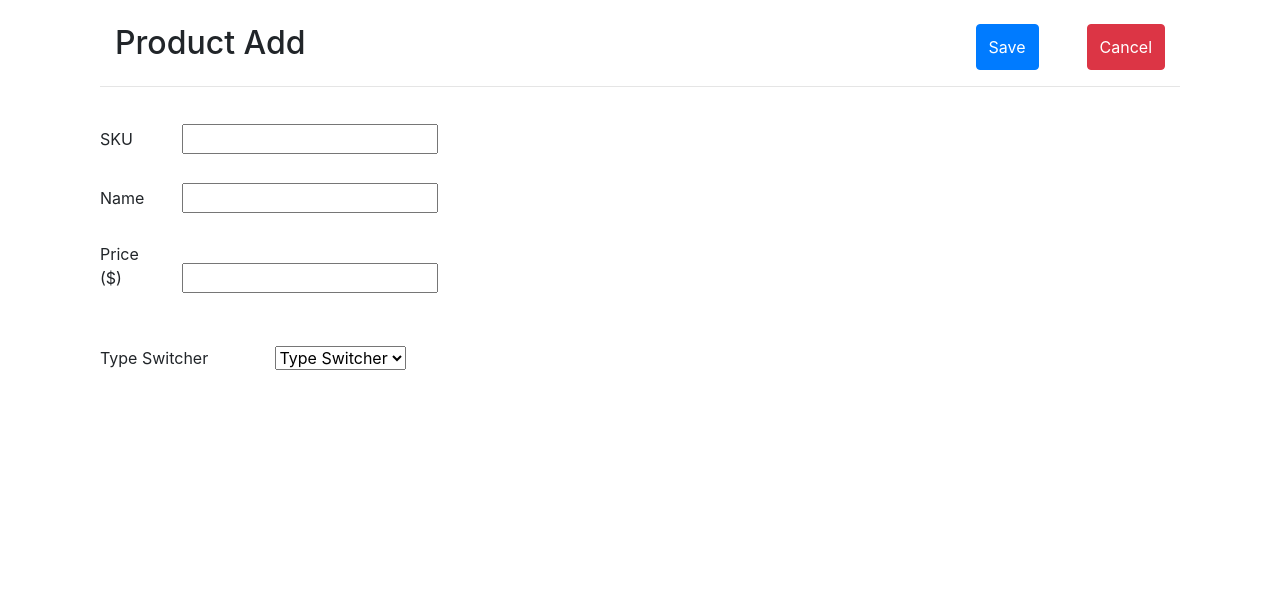
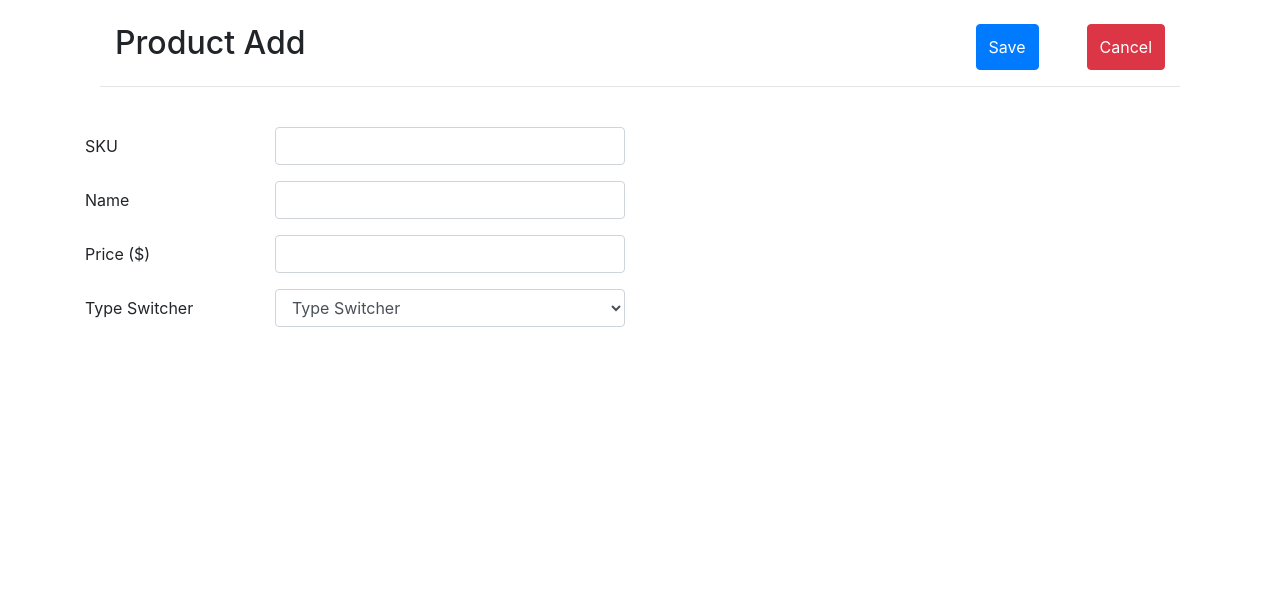
Before and after one commit to ravihidayat/junior-coding-test, a PHP site: page /junior_coding_test/add-product in a window 1280 px wide. Shown: the top 610 px of the page. Run offline with PHP 8.4, Linux system fonts and the light colour scheme.

Commit message:
Fix both pages layout and styling

```diff
--- a/app/views/layouts/none.php
+++ b/app/views/layouts/none.php
@@ -1 +1,5 @@
-<span>Please choose a type!</span>
+<div class="form-group row">
+    <div class="col-md-3 mt-2">
+        <span>Please choose a type!</span>
+    </div>
+</div>
--- a/app/views/product/addProduct.php
+++ b/app/views/product/addProduct.php
@@ -37,22 +37,40 @@ use MyApp\config\Constants as Config;
                     </div>
                     <hr>
                 </div>
-                <label class="col-md-1 mt-4" for="sku">SKU</label>
-                <input type="text" name="sku" id="sku"><br><br>
+                <div class="form-group row">
+                    <label class="col-md-2 mt-4 col-form-label" for="sku">SKU</label>
+                    <div class="col-md-4 mt-4">
+                        <input class="form-control" type="text" name="sku" id="sku" required>
+                    </div>
+                </div>
 
-                <label class="col-md-1" for="name">Name</label>
-                <input type="text" name="name" id="name"><br><br>
+                <div class="form-group row">
+                    <label class="col-md-2 col-form-label" for="name">Name</label>
+                    <div class="col-md-4">
+                        <input class="form-control" type="text" name="name" id="name" required>
+                    </div>
+                </div>
 
-                <label class="col-md-1" for="price">Price ($)</label>
-                <input type="number" name="price" id="price"><br><br><br>
+                <div class="form-group row">
+                    <label class="col-md-2 col-form-label" for="price">Price ($)</label>
+                    <div class="col-md-4">
+                        <input class="form-control" type="number" name="price" id="price" required>
+                    </div>
 
-                <label class="col-md-2" for="switcher">Type Switcher</label>
-                <select name="switcher" id="productType">
-                    <option value="" id="None">Type Switcher</option>
-                    <option value="DVD" id="DVD">DVD</option>
-                    <option value="Furniture" id="Furniture">Furniture</option>
-                    <option value="Book" id="Book">Book</option>
-                </select>
+                </div>
+
+                <div class="form-group row">
+                    <label class="col-md-2 col-form-label" for="switcher">Type Switcher</label>
+                    <div class="col-md-4">
+                        <select class="form-control" name="switcher" id="productType" required>
+                            <option value="" id="none">Type Switcher</option>
+                            <option value="DVD" id="DVD">DVD</option>
+                            <option value="Furniture" id="Furniture">Furniture</option>
+                            <option value="Book" id="Book">Book</option>
+                        </select>
+                    </div>
+
+                </div>
 
                 <div id="switch">
 
```
Also changed, not shown: app/views/layouts/book.php (+11 -3 lines), app/views/layouts/dvd.php (+13 -3 lines), app/views/layouts/furniture.php (+23 -7 lines).
